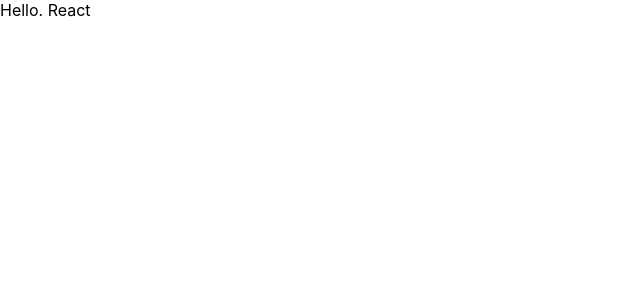
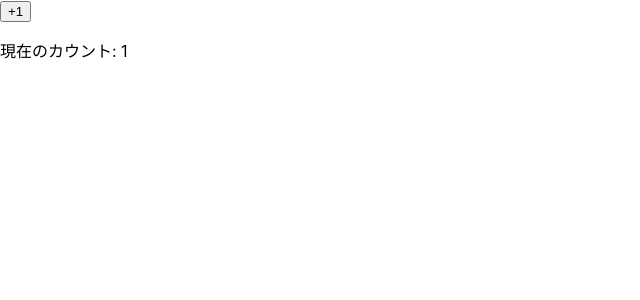
Before and after one commit to Sho0226/TypeScript-React---exercise, a React (Create React App) app in the folder react-sample/: page / in a window 1280 px wide. Shown: the top 300 px of the page, without its empty margins (0-640 px from the left). Built offline with nearby package versions, Linux system fonts and the light colour scheme.

Commit message:
update: Parent

```diff
--- a/react-sample/src/components/Parent.tsx
+++ b/react-sample/src/components/Parent.tsx
@@ -41,3 +41,5 @@
         </div>
     )
 }
+
+export default Parent
--- a/react-sample/src/index.tsx
+++ b/react-sample/src/index.tsx
@@ -2,14 +2,14 @@
 import ReactDOM from 'react-dom/client';
 import './index.css';
 import reportWebVitals from './reportWebVitals';
-import Hello from './components/Hello';
+import Parent from './components/Parent';
 
 const root = ReactDOM.createRoot(
   document.getElementById('root') as HTMLElement
 );
 root.render(
   <React.StrictMode>
-    <Hello />
+    <Parent />
   </React.StrictMode>
 );
 
```
